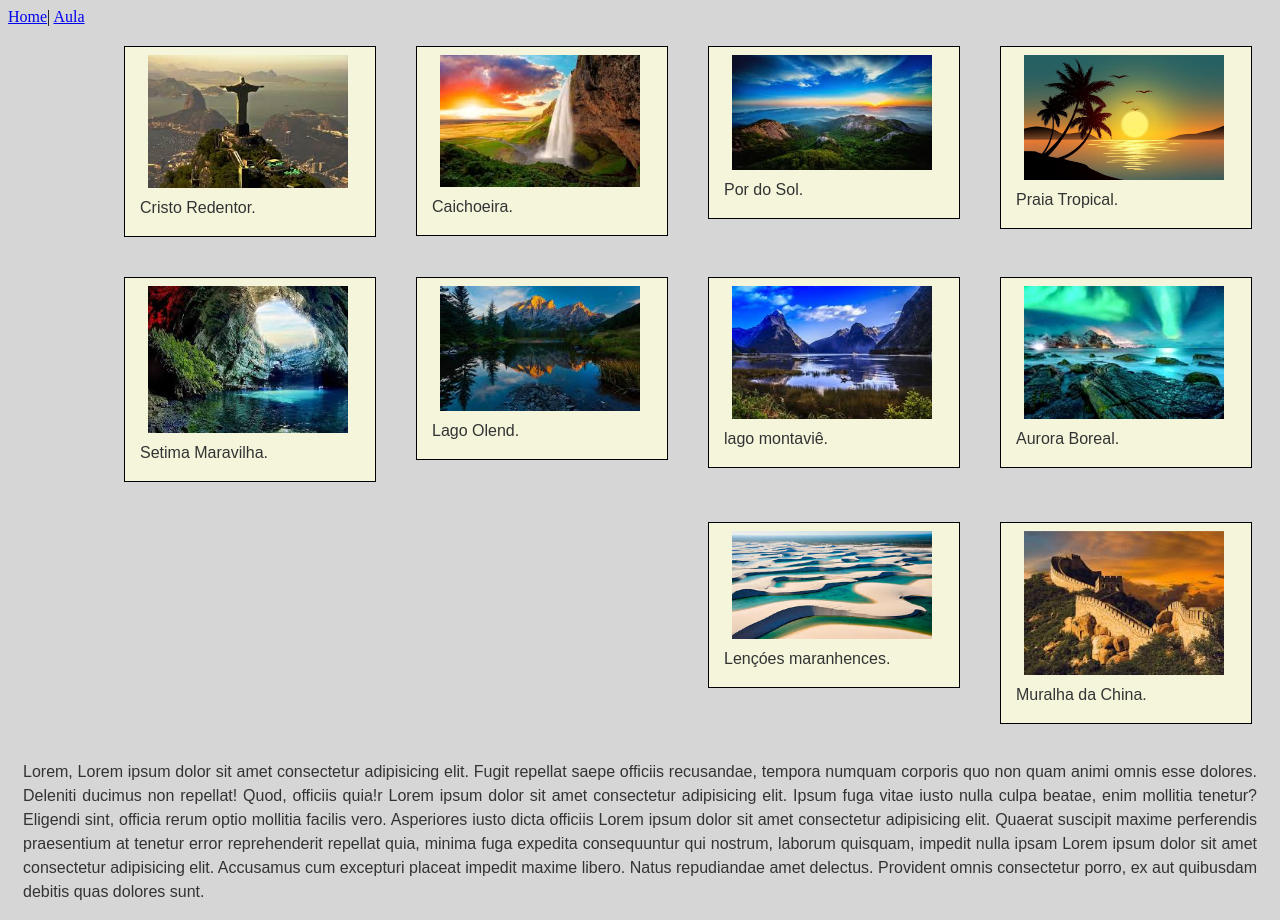
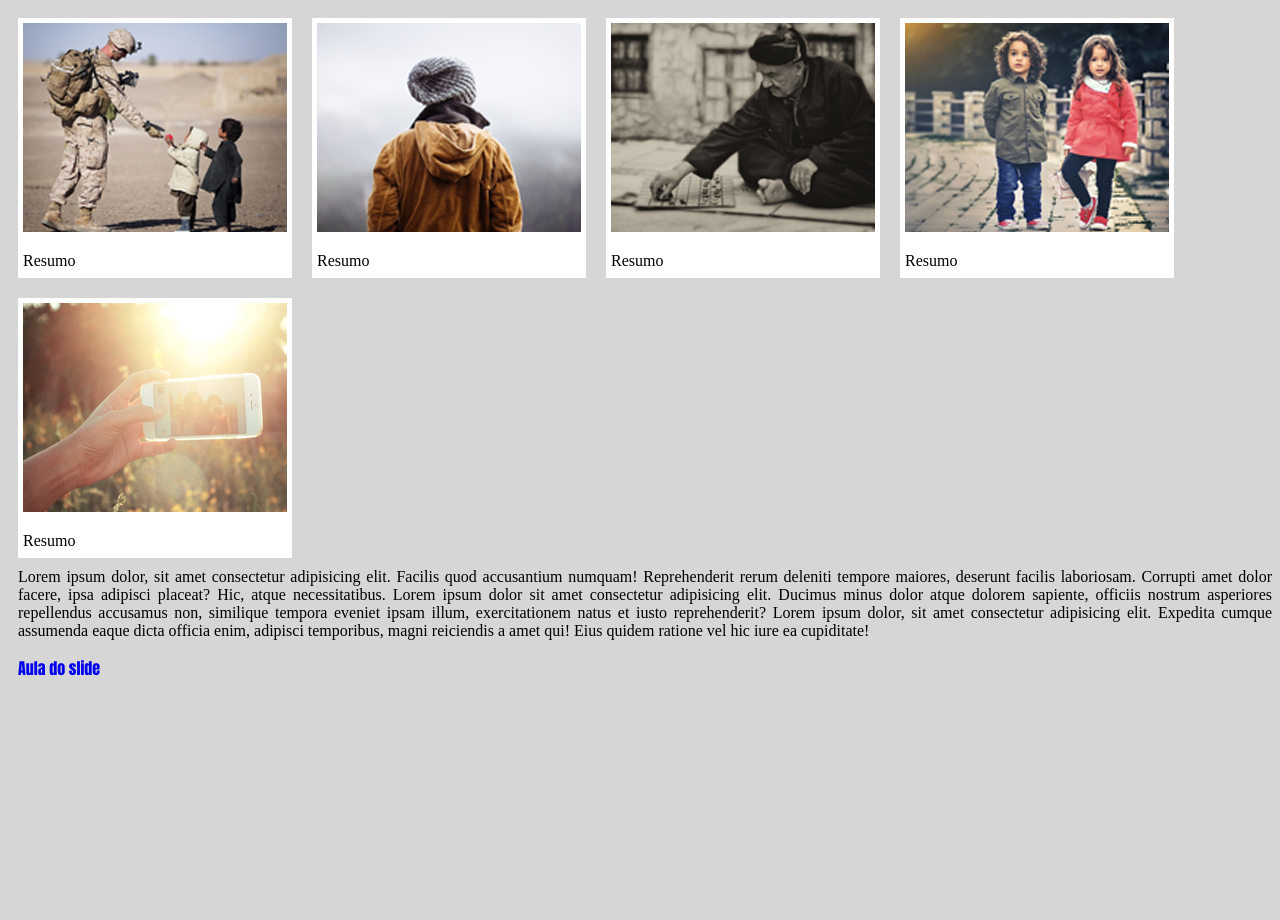
Before and after one commit to YtaloGeorgeIFPI/pweb, a plain HTML site: page 08/index.html in a window 1280 px wide. After the commit the page ends 800 px from the top, so only its background shows below. Drawn offline with Linux system fonts and the light colour scheme.

Commit message:
atualizar

```diff
--- a/08/index.html
+++ b/08/index.html
@@ -1,89 +1,61 @@
 <!DOCTYPE html>
-<html lang="en">
+<html lang="pt-br">
 <head>
-    <meta charset="UTF-8">
-    <meta name="viewport" content="width=device-width, initial-scale=1.0">
-    <title>BOX MODEL</title>
-    <link rel="stylesheet" href="./principal.css">
+  <meta charset="UTF-8">
+  <meta name="viewport" content="width=device-width, initial-scale=1.0">
+  <link rel="shortcut icon" href="../assets/images/icon.ico">
+  <title>Box Model</title>
+  <style>
+    body {
+      background: #d6d6d6;
+    }
+    .galeria {
+      background-color: #fff;
+      width: 264px;
+      height: 250px;
+      padding: 5px;
+      float: left;
+      margin: 10px;
+    }
+
+    .texto {
+      clear: both;
+      text-align: justify;
+      margin-left: 10px;
+    }
+    a{
+      margin-left: 10px;
+      text-decoration: none;
+      font-family: Impact, Haettenschweiler, 'Arial Narrow Bold', sans-serif;
+    }
+  </style>
 </head>
 <body>
+    <div class="galeria">
+        <img class="imagem" src="./assets/img/imagem1.png">
+        <p>Resumo</p>
+    </div>
+    <div class="galeria">
+        <img class="imagem" src="./assets/img/imagem2.png">
+        <p>Resumo</p>
+    </div>
+    <div class="galeria">
+        <img class="imagem" src="./assets/img/imagem3.png">
+        <p>Resumo</p>
+    </div>
+    <div class="galeria">
+        <img class="imagem" src="./assets/img/imagem4.png">
+        <p>Resumo</p>
+    </div>
+    <div class="galeria">
+        <img class="imagem" src="./assets/img/imagem5.png">
+        <p>Resumo</p>
+    </div>
 
-    <a href="index.html">Home</a>|
-    <a href="praticaAula.html">Aula</a>
-
-    <div class="container">
-    <div class="noticia">
-        <img class="imagem" src="./imagem/tropical-praia.jpg">
-        <p>Praia Tropical.</p>
-    </div>
-</div>
-
-<div class="container">
-    <div class="noticia">
-        <img class="imagem" src="./imagem/tropical02.jpg">
-        <p>Por do Sol.</p>
-    </div>
-</div>
-
-<div class="container">
-    <div class="noticia">
-        <img class="imagem" src="./imagem/imagem 3.jpg">
-        <p>Caichoeira.</p>
-    </div>
-</div>
-
-<div class="container">
-    <div class="noticia">
-        <img class="imagem" src="./imagem/redentor.jpg">
-        <p>Cristo Redentor.</p>
-    </div>
-</div>
-
-<div class="container">
-    <div class="noticia">
-        <img class="imagem" src="./imagem/imagem5.jpg">
-        <p>Aurora Boreal.</p>
-    </div>
-</div>
-
-<div class="container">
-    <div class="noticia">
-        <img class="imagem" src="./imagem/imagem6.jpg">
-        <p>lago montaviê.</p>
-    </div>
-</div>
-
-<div class="container">
-    <div class="noticia">
-        <img class="imagem" src="./imagem/imagem7.jpg">
-        <p>Lago Olend.</p>
-    </div>
-</div>
-
-<div class="container">
-    <div class="noticia">
-        <img class="imagem" src="./imagem/imagem8.jpg">
-        <p> Setima Maravilha.</p>
-    </div>
-</div>
-
-<div class="container">
-    <div class="noticia">
-        <img class="imagem" src="./imagem/muralha.jpg">
-        <p> Muralha da China.</p>
-    </div>
-</div>
-
-<div class="container">
-    <div class="noticia">
-        <img class="imagem" src="./imagem/lencoes.jpg">
-        <p> Lençóes maranhences.</p>
-    </div>
-</div>
-
-<div class="lorem">
-    <p>Lorem, Lorem ipsum dolor sit amet consectetur adipisicing elit. Fugit repellat saepe officiis recusandae, tempora numquam corporis quo non quam animi omnis esse dolores. Deleniti ducimus non repellat! Quod, officiis quia!r Lorem ipsum dolor sit amet consectetur adipisicing elit. Ipsum fuga vitae iusto nulla culpa beatae, enim mollitia tenetur? Eligendi sint, officia rerum optio mollitia facilis vero. Asperiores iusto dicta officiis Lorem ipsum dolor sit amet consectetur adipisicing elit. Quaerat suscipit maxime perferendis praesentium at tenetur error reprehenderit repellat quia, minima fuga expedita consequuntur qui nostrum, laborum quisquam, impedit nulla ipsam Lorem ipsum dolor sit amet consectetur adipisicing elit. Accusamus cum excepturi placeat impedit maxime libero. Natus repudiandae amet delectus. Provident omnis consectetur porro, ex aut quibusdam debitis quas dolores sunt.</p>
-</div>
-
+    <p class="texto">
+      Lorem ipsum dolor, sit amet consectetur adipisicing elit. Facilis quod accusantium numquam! Reprehenderit rerum deleniti tempore maiores, deserunt facilis laboriosam. Corrupti amet dolor facere, ipsa adipisci placeat? Hic, atque necessitatibus.
+      Lorem ipsum dolor sit amet consectetur adipisicing elit. Ducimus minus dolor atque dolorem sapiente, officiis nostrum asperiores repellendus accusamus non, similique tempora eveniet ipsam illum, exercitationem natus et iusto reprehenderit? Lorem ipsum dolor, sit amet consectetur adipisicing elit. Expedita cumque assumenda eaque dicta officia enim, adipisci temporibus, magni reiciendis a amet qui! Eius quidem ratione vel hic iure ea cupiditate!
+    </p>
+    <a href="./aula/index.html" target="_blank">Aula do slide</a>
 </body>
 </html>
```
Also changed, not shown: 08/aula/index.html (added, +67 -0 lines), 08/assets/img/imagem1.png (added), 08/assets/img/imagem2.png (added), 08/assets/img/imagem3.png (added), 08/assets/img/imagem4.png (added), 08/assets/img/imagem5.png (added), 08/assets/img/noticia.webp (added).
